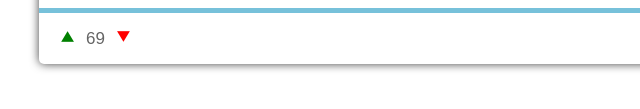
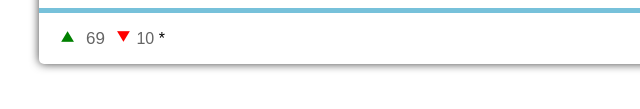
Before and after one commit to aikerary/PresentationCard, a plain HTML site: page index.html in a window 1280 px wide. Shown: the part 447-556 px from the top of the page, 216-856 px from the left. Drawn offline with Linux system fonts and the light colour scheme; files whose address does not match are found by name.

Commit message:
Vibing good

```diff
--- a/css/style.css
+++ b/css/style.css
@@ -102,6 +102,7 @@ p {
 .card .end .score{
     margin-left: 20px;
     margin-top: 15px;
+    display: inline-block;
 }
 
 .card .end .score p{
@@ -128,3 +129,11 @@ p {
     transform: rotate(90deg);
     margin-left: 10px;
 }
+
+.card .end .rating{
+    display: inline-block;
+}
+
+.card .end .rating p{
+    display: inline-block;
+}
--- a/index.html
+++ b/index.html
@@ -29,6 +29,10 @@
             <section class="score">
                 <p>69</p>
             </section>
+            <section class="rating">
+                <p>10</p>
+                <span>*</span>
+            </section>
         </footer>
     </section>
 </body>
```
